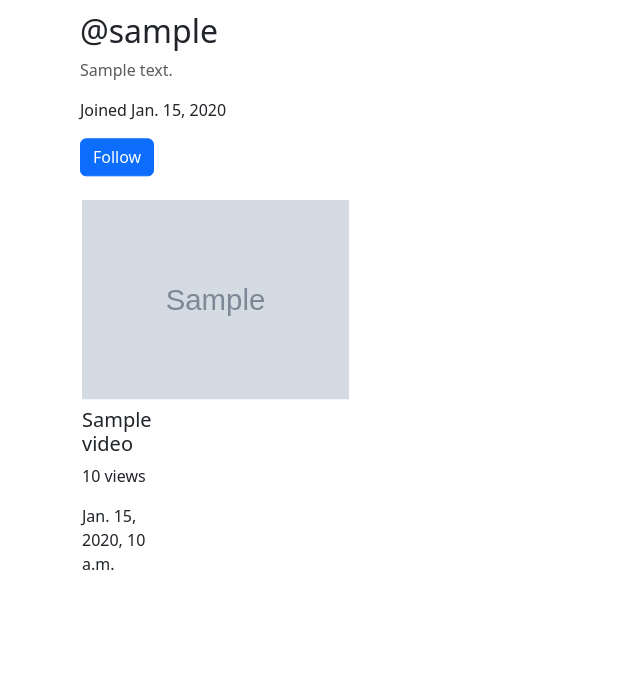
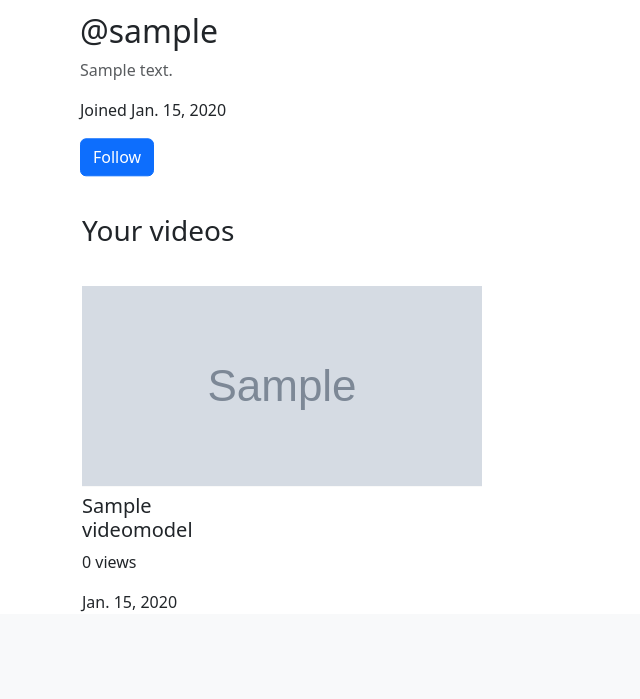
Before and after one commit to WaryEwe/Videoworld, a Django app: template users/templates/profile.html in a window 1280 px wide. Shown: the part 379-1078 px from the top of the page, without its empty margins (0-640 px from the left). After the commit the page ends 991 px from the top, so only its background shows below. Run offline with Django 5.2, Linux system fonts and the light colour scheme; tables that the repository leaves empty hold one stand-in row (values such as "Sample post"); the template is opened without the code that fills it: values that come from a table or form of the project are taken from there, most other values are stand-ins (such as "Sample title", 1, 10 or a date in 2020); grey boxes marked "Sample" are stand-in pictures; parts of the project's set-up code (start-up, migrations or seed data) failed here and were passed over.

Commit message:
Added commments and improved homepage & profile page

```diff
--- a/users/static/css/profile.css
+++ b/users/static/css/profile.css
@@ -45,19 +45,38 @@ body {
   margin-left: 10px;
 }
 
-.p-video-container {
+
+.p-content-overview-container {
+  margin-bottom: 15px;
   display: flex;
   position: relative;
-  flex-direction: row;
-  margin-right: 15px;
+  transform: translateY(-180%);
 }
+
+.p-videos-container {
+  display: flex;
+  position: relative;
+  padding: 25px;
+}
+
+.p-video-container {
+  display: block;
+  position: relative;
+  width: 400px;
+  height: 200px;
+  margin-right: 20px;
+  background-color: black;
+}
+
 .p-video-container img {
-  max-width: 400px;
-  max-height: 200px;
+  height: 200px;
+  width: 400px;
 }
+
 .p-content-container {
   display: flex;
-  transform: translateY(-20%);
+  transform: translateY(-30%);
+  position: relative;
 
 }
 
--- a/users/templates/profile.html
+++ b/users/templates/profile.html
@@ -75,8 +75,11 @@
      </div>
      {% endif %}
      {% if videos %}
+
+       <div class="p-content-overview-container">
+         <h3>Your videos</h3>
+       </div>
      <div class="p-content-container">
-
        {% for v in videos %}
        <div class="p-video-container">
 
@@ -89,7 +92,7 @@
                 </a>
                </div>
                 <h5 class="mt-2">{{v.video_title}}</h5>
-                  <p>{{v.video_view}} views</p>
+                  <p>0 views</p>
                     <p>{{v.video_date}}</p>
                     </div>
        </div>
--- a/videos/models.py
+++ b/videos/models.py
@@ -5,6 +5,9 @@ import os, subprocess, ffmpeg
 from django.conf import settings
 import os, ffmpeg, subprocess
 from hitcount.models import HitCountMixin
+from django.contrib.contenttypes.fields import GenericRelation
+from hitcount.models import HitCount
+
 def gen_folder(instance, filename):
     user = instance.video_uploader.username
     basename, file_extension = filename.split(".")
@@ -14,7 +17,7 @@ def gen_folder(instance, filename):
 class VideoModel(models.Model, HitCountMixin):
     video_uploader = models.ForeignKey(User, on_delete=models.CASCADE)
     video_title = models.CharField(max_length=40, null=False)
-    video_description = models.TextField(max_length=70, null=True, blank=True)
+    video_desc = models.TextField(max_length=70, null=True, blank=True)
     video_date = models.DateField(null=False, auto_now_add=True)
     video_src = models.FileField(upload_to=gen_folder, validators=[FileExtensionValidator(['mp4'])], null=False)
     video_thumb = models.ImageField(upload_to=gen_folder, null=True, blank=True)
@@ -35,5 +38,10 @@ class VideoModel(models.Model, HitCountMixin):
     def save_thumb(self, thumb_path):
         super().save()
 
+class CommentModel(models.Model):
+    comment_author = models.ForeignKey(User, on_delete=models.CASCADE)
+    comment_text = models.TextField(max_length=100, null=False, blank=False)
+    comment_date = models.DateField(auto_now_add=True, null=False)
+
 def __str__(self, video_id):
     return f'Video {self.video_id}'
```
Also changed, not shown: requirements.txt (+4 -4 lines), videos/forms.py (+7 -2 lines), videos/static/css/home.css (+23 -11 lines), videos/templates/home.html (+7 -5 lines), videos/templates/video.html (+27 -1 lines), videos/views.py (+15 -5 lines).
